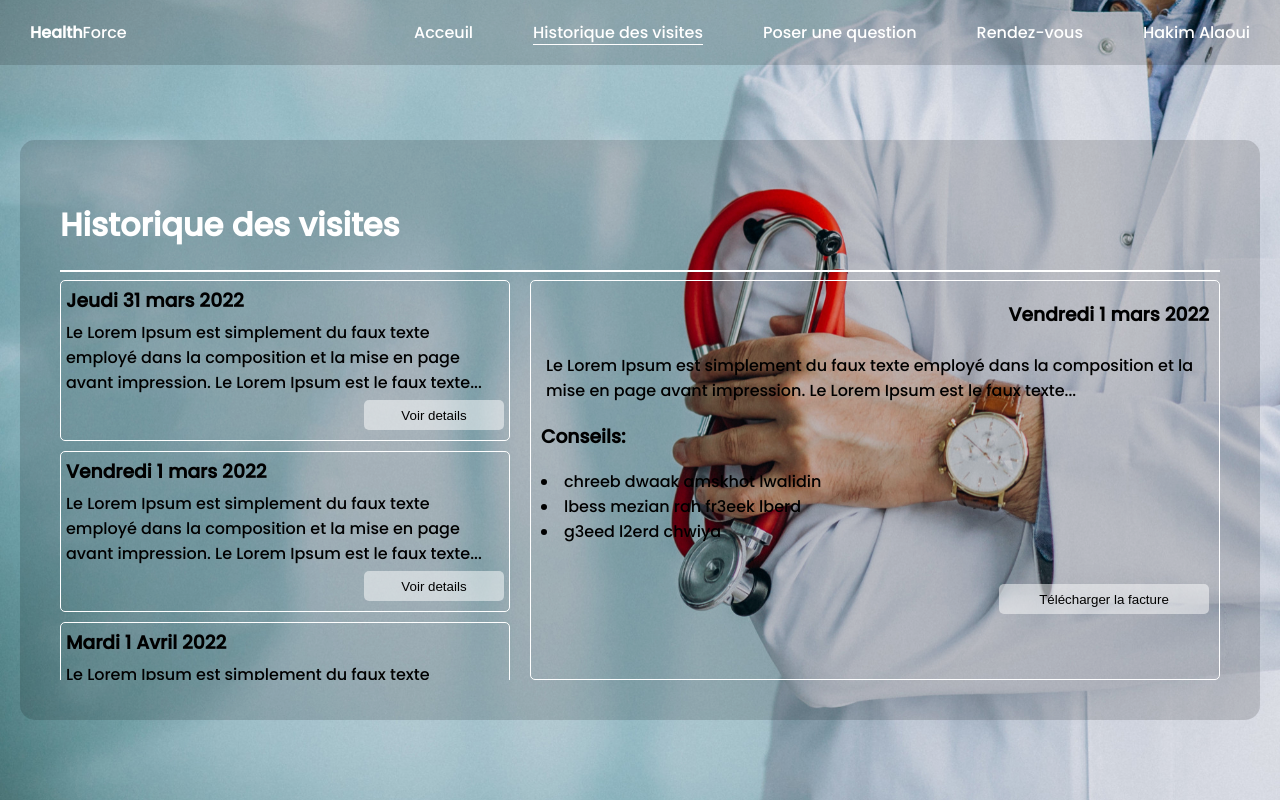
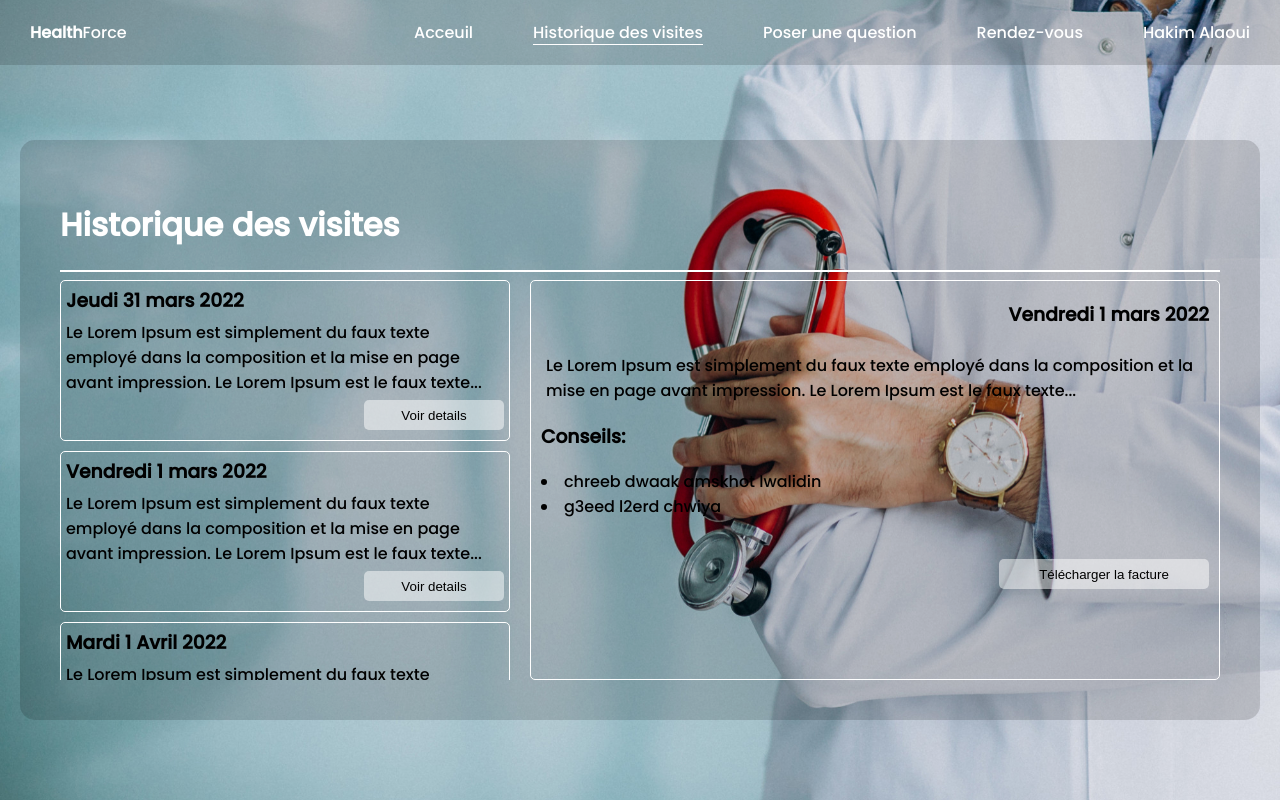
Before and after one commit to bader-t/HealthForce, a React (Create React App) app: page /historique in a window 1280 px wide. Built offline with nearby package versions, Linux system fonts and the light colour scheme.

Commit message:
some changes

```diff
--- a/src/pages/historique/Historique.js
+++ b/src/pages/historique/Historique.js
@@ -10,7 +10,7 @@ const visites = [
     id: 0,
     conseils: [
       "chreeb dwaak amskhot lwalidin",
-      "lbess mezian rah fr3eek lberd",
+      "bla bla bla",
       "g3eed l2erd chwiya",
     ],
   },
@@ -19,11 +19,7 @@ const visites = [
     description:
       "Le Lorem Ipsum est simplement du faux texte employé dans la composition et la mise en page avant impression. Le Lorem Ipsum est le faux texte...",
     id: 1,
-    conseils: [
-      "chreeb dwaak amskhot lwalidin",
-      "lbess mezian rah fr3eek lberd",
-      "g3eed l2erd chwiya",
-    ],
+    conseils: ["chreeb dwaak amskhot lwalidin", "g3eed l2erd chwiya"],
   },
   {
     date: "Mardi 1 Avril 2022",
@@ -41,33 +37,21 @@ const visites = [
     description:
       "Le Lorem Ipsum est simplement du faux texte employé dans la composition et la mise en page avant impression. Le Lorem Ipsum est le faux texte...",
     id: 3,
-    conseils: [
-      "chreeb dwaak amskhot lwalidin",
-      "lbess mezian rah fr3eek lberd",
-      "g3eed l2erd chwiya",
-    ],
+    conseils: ["g3eed l2erd chwiya"],
   },
   {
     date: "mardi 4 janvier 2023",
     description:
       "Le Lorem Ipsum est simplement du faux texte employé dans la composition et la mise en page avant impression. Le Lorem Ipsum est le faux texte...",
     id: 4,
-    conseils: [
-      "chreeb dwaak amskhot lwalidin",
-      "lbess mezian rah fr3eek lberd",
-      "g3eed l2erd chwiya",
-    ],
+    conseils: ["lbess mezian rah fr3eek lberd", "g3eed l2erd chwiya"],
   },
   {
     date: "Jeudi 11 mars 2023",
     description:
       "Le Lorem Ipsum est simplement du faux texte employé dans la composition et la mise en page avant impression. Le Lorem Ipsum est le faux texte...",
     id: 5,
-    conseils: [
-      "chreeb dwaak amskhot lwalidin",
-      "lbess mezian rah fr3eek lberd",
-      "g3eed l2erd chwiya",
-    ],
+    conseils: ["chreeb dwaak amskhot lwalidin"],
   },
 ];
 
```
